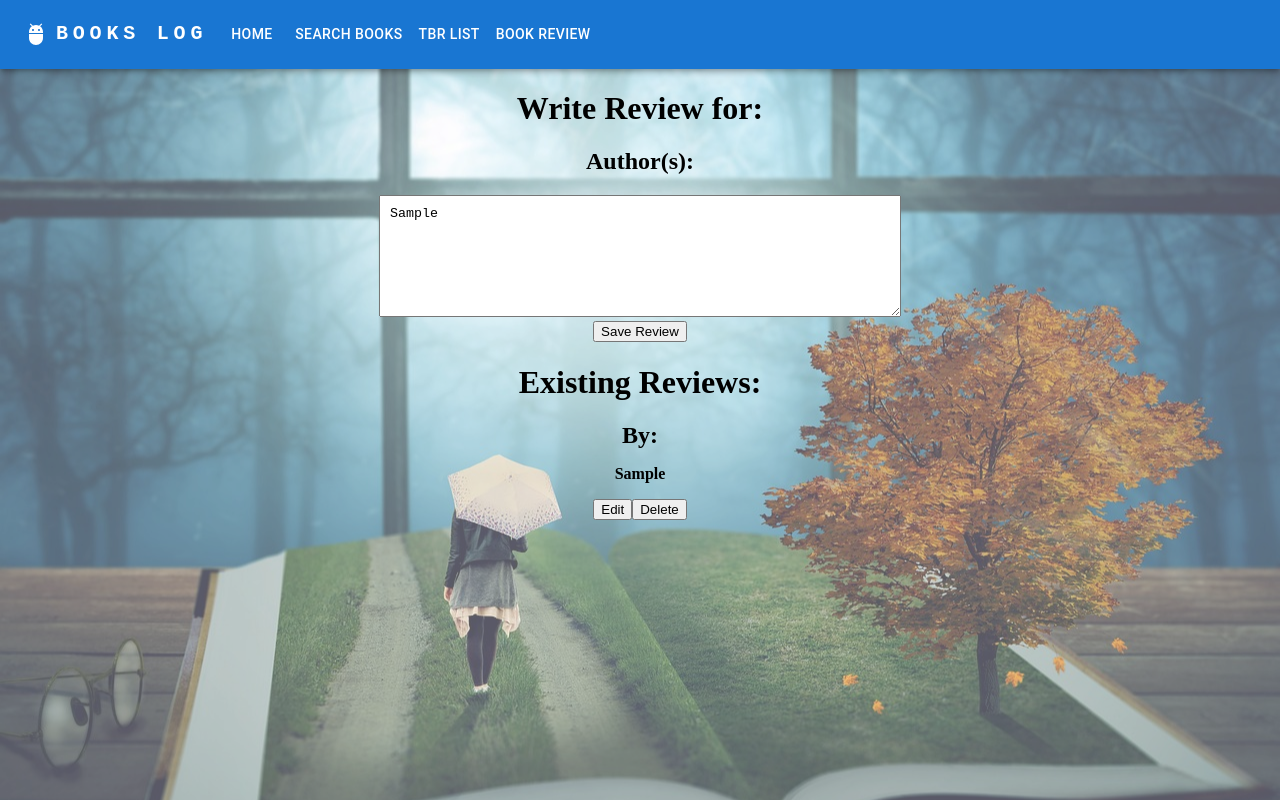
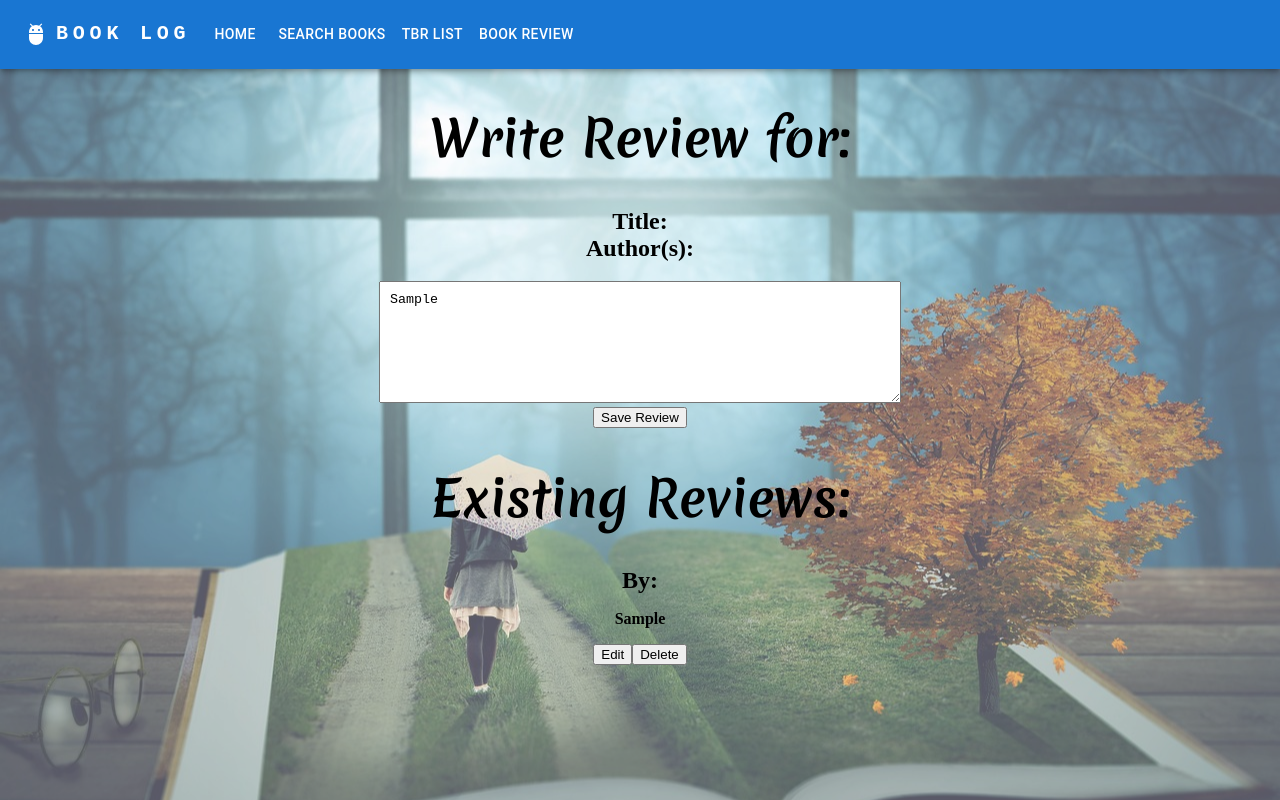
Before and after one commit to VPatterson228/book-collection, a React (Vite) app: page /book-review in a window 1280 px wide. Both pictures are taken after typing "Sample" into the empty fields and a click on the button "Save Review". Built offline with nearby package versions, Linux system fonts and the light colour scheme.

Commit message:
Final Edits

```diff
--- a/index.html
+++ b/index.html
@@ -5,7 +5,7 @@
   <meta charset="UTF-8" />
   <link rel="icon" type="image/svg+xml" href="/vite.svg" />
   <meta name="viewport" content="width=device-width, initial-scale=1.0" />
-  <title>Book Log</title>
+  <title>Home Library</title>
   <link rel="preconnect" href="https://fonts.googleapis.com">
   <link rel="preconnect" href="https://fonts.gstatic.com" crossorigin>
   <link href="https://fonts.googleapis.com/css2?family=Merienda:wght@300..900&display=swap" rel="stylesheet">
--- a/src/BookList.jsx
+++ b/src/BookList.jsx
@@ -24,7 +24,7 @@ export function BookList({ bookList }) {
 
   return (
     <div>
-      <h1>Book List</h1>
+      <h1 style={{ fontFamily: 'merienda' ,textAlign: 'center', fontSize: '50px'}}>To Be Read List</h1>
       {currentBooks.length > 0 ? (
         currentBooks.map((book, index) => (
           <div key={`${book.id}-${index}`}>
--- a/src/BookReview.jsx
+++ b/src/BookReview.jsx
@@ -65,15 +65,15 @@ export function BookReview( ) {
 
     return (
         <div style={{ textAlign: 'center'}}>
-            <h1>Write Review for: </h1>
-            <h2 style={{margin: '0px'}} >{title}</h2>
+            <h1 style={{fontFamily: 'merienda', fontSize: '50px'}}>Write Review for: </h1>
+            <h2 style={{margin: '0px'}} >Title: {title}</h2>
             <h2 style={{marginTop: '0px'}} >Author(s): {authors && authors.join(', ')}</h2>
             <form onSubmit={submittedReview ? handleSaveEditedReview : handleSubmitReview}>
                 <textarea
                     name="textarea"
                     placeholder="Write your review here..."
                     defaultValue={submittedReview ? submittedReview.review : ''}
-                    style={{ width: '500px', height: '100px', padding: '10px'}} // Set default value for editing
+                    style={{ width: '500px', height: '100px', padding: '10px'}}
                 />
                 <br />
                 <button type="submit">
@@ -87,7 +87,7 @@ export function BookReview( ) {
 
             {reviews.length > 0 && (
                 <div>
-                    <h1>Existing Reviews: </h1>
+                    <h1 style={{fontFamily: 'merienda', fontSize: '50px'}}>Existing Reviews: </h1>
                     <ul style={{listStyleType: 'none', padding: '0px'}}>
                         {reviews.map((review, index) => (
                             <li key={index} >
--- a/src/HomePage.jsx
+++ b/src/HomePage.jsx
@@ -11,7 +11,7 @@ export function HomePage() {
 const styles = {
 
     heading: {
-      fontFamily: 'Merienda, cursive', // Ensure to include a fallback font and correct family format
+      fontFamily: 'Merienda, cursive',
       fontSize: '100px',
       textAlign: 'center',
     },
--- a/src/ResponsiveAppBar.jsx
+++ b/src/ResponsiveAppBar.jsx
@@ -45,7 +45,7 @@ function ResponsiveAppBar() {
               textDecoration: 'none',
             }}
           >
-            BOOKS LOG
+            BOOK LOG
           </Typography>
 
           <Box sx={{ flexGrow: 1, display: { xs: 'flex', md: 'none' } }}>
--- a/src/SearchBookList.jsx
+++ b/src/SearchBookList.jsx
@@ -40,7 +40,7 @@ export function SearchBookList({ searchTerm, setSearchTerm, setBookList }) {
 
   return (
     <div >
-      <h1>Search Books</h1>
+      <h1 style={{fontFamily: 'merienda', fontSize: '50px'}}>Search for Books</h1>
       <input
         type="text"
         placeholder="Search for a book"
```
